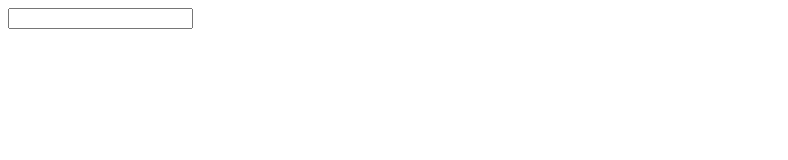
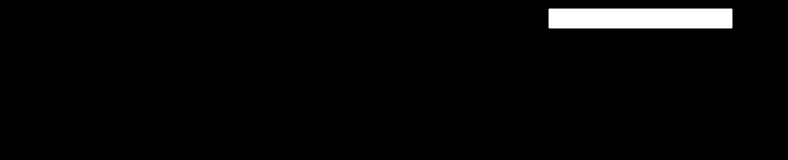
Before and after one commit to CoolDragon675/Rick-roll-detector, a plain HTML site: page index.html in a window 1280 px wide. Shown: the whole page, without its empty margins (0-788 px from the left). Drawn offline with Linux system fonts and the light colour scheme.

Commit message:
Add basic HTML structure with styling

```diff
--- a/index.html
+++ b/index.html
@@ -1 +1,20 @@
-<input type="text">
+<!DOCTYPE html>
+<html>
+  <head>
+    <style>
+      body {
+        background-color: black;
+        color: white;
+      }
+      #inputAlign {
+        width: 100%;
+
+      }
+    </style>
+  </head>
+  <body>
+    <center>
+      <input type="text">
+    </center>
+  </body>
+</html>
```
